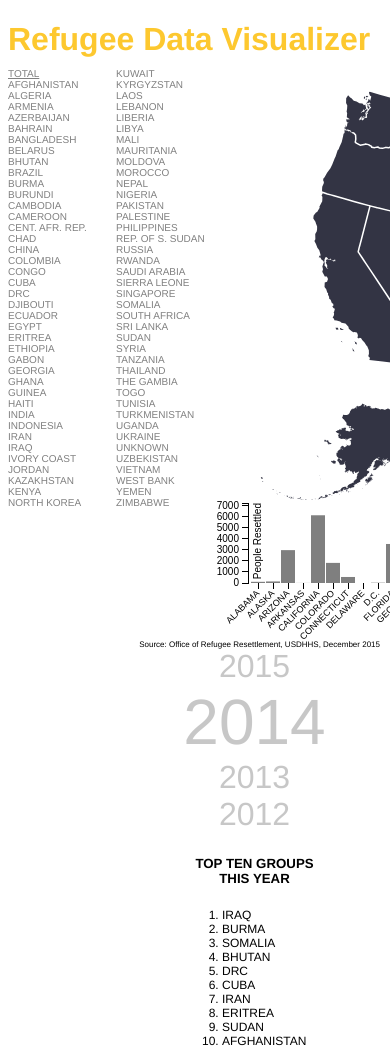
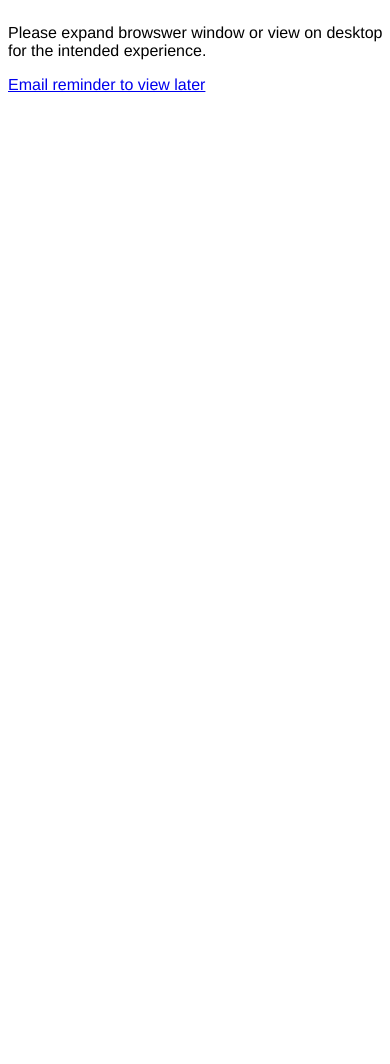
Before and after one commit to cyrus-shahrivar/refugeeDataViz, a website: page public/index.html in a window 390 px wide. Shown: the top 1064 px of the page. After the commit the page ends 844 px from the top, so only its background shows below. Drawn offline with nearby package versions, Linux system fonts and the light colour scheme.

Commit message:
added mobile responsive features

```diff
--- a/public/css/style.css
+++ b/public/css/style.css
@@ -0,0 +1,52 @@
+@media screen and (min-width: 320px) {
+  .mobile {
+    display: none;
+  }
+}
+@media screen and (max-width: 1015px) {
+  .mobile {
+    z-index: 10000;
+    background-color: white;
+    display: block;
+    position: fixed;
+    overflow-y: hidden;
+    overflow-x: hidden;
+    width: 100%;
+    height: 900px;
+  }
+  #title {
+    display: none;
+  }
+}
+
+@media screen and (max-width: 1180px){
+  .news-stats-container {
+    position: fixed;
+    top: 0;
+    left: 450px;
+    font-size: 16px;
+  }
+
+  #years-list li {
+    display: inline;
+    margin: 10px;
+  }
+
+  .flash-message {
+    position: fixed;
+    top: 200px;
+    left: 400px;
+    font-size: 20px;
+    font-weight: bold;
+    width: 400px;
+    background-color: black;
+    color: white;
+    border-radius: 20px;
+    padding: 10px;
+    box-shadow: 5px 5px 5px 0;
+  }
+
+  .top-ten {
+    display: none;
+  }
+}
--- a/public/index.html
+++ b/public/index.html
@@ -3,6 +3,7 @@
   <head>
     <meta charset="utf-8">
     <title>Refugee Data Visualizer</title>
+    <link rel="stylesheet" href="/css/style.css">
     <style>
       body {
         font-family: Helvetica, sans-serif;
@@ -120,6 +121,12 @@
     </style>
   </head>
   <body>
+    <div class="mobile">
+      <p>Please expand browswer window or view on desktop for the intended experience.</p>
+      <div>
+        <a href="mailto:?subject=Refugee_Data_Visualizer&body=https://refugee-data-viz.herokuapp.com/">Email reminder to view later</a>
+      </div>
+    </div>
     <header>
       <h1 id="title">Refugee Data Visualizer</h1>
     </header>
```
